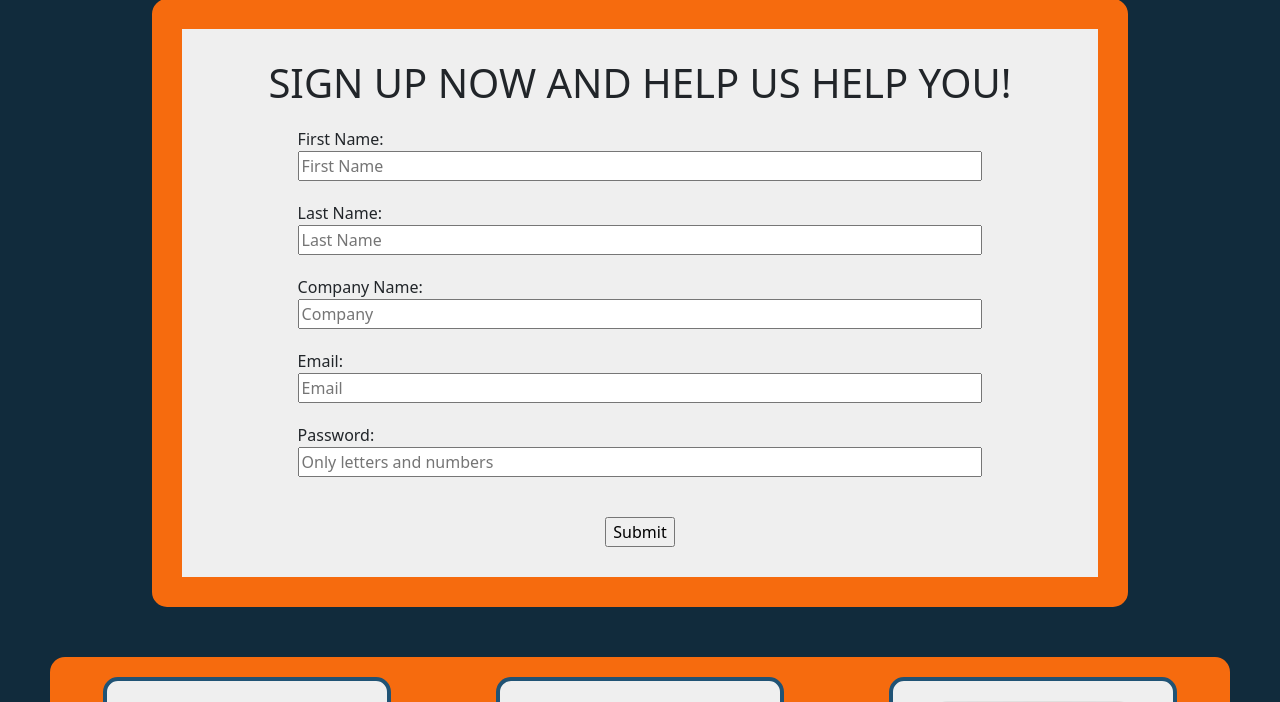
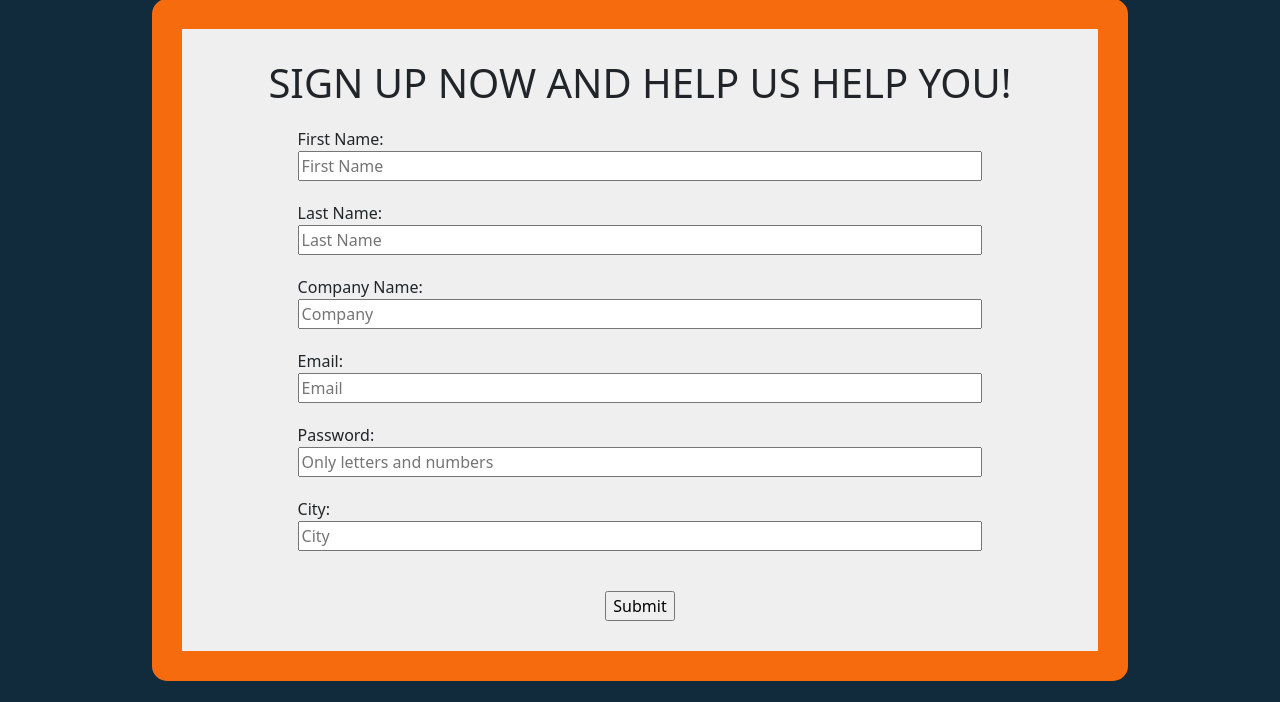
Before and after one commit to BrandonSnyder/Employed, a Node server app: page /api/sign-up/company in a window 1280 px wide. Shown: the part 611-1313 px from the top of the page. Run offline with Node 20, Linux system fonts and the light colour scheme; some libraries are stand-ins or nearby versions.

Commit message:
added city input

```diff
--- a/views/companysignup.handlebars
+++ b/views/companysignup.handlebars
@@ -33,6 +33,12 @@
         <h5 id="notmatching">Passwords do not match. Please try again</h5>
     </section>
 
+   <!-- City input -->
+    <section id="q7" class="question">
+        <label for="city">City:</label>
+        <input type="text" id="city" name="city" placeholder="City">
+    </section>
+
     <!-- submit button -->
     <input id="submit-btn" type="submit" value="Submit">
 
```
Also changed, not shown: views/professionalsignup.handlebars (+7 -0 lines).
